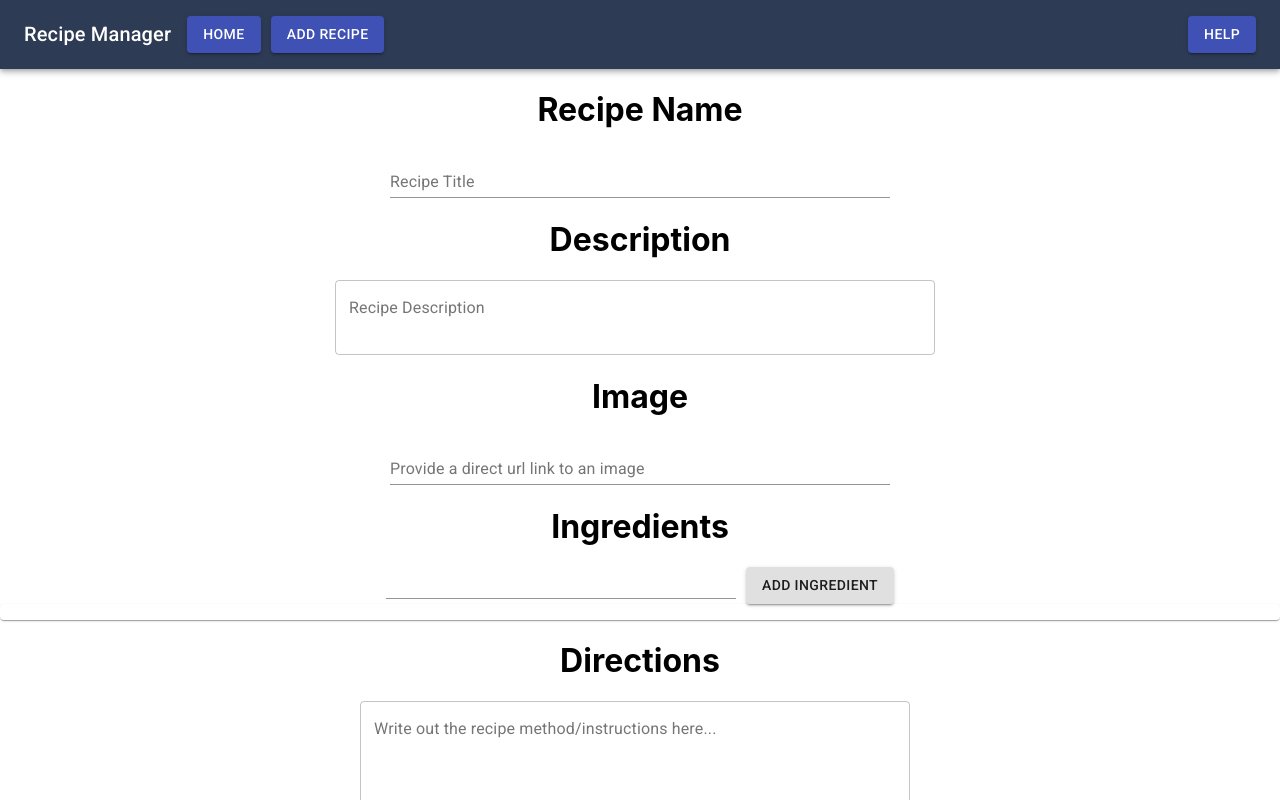
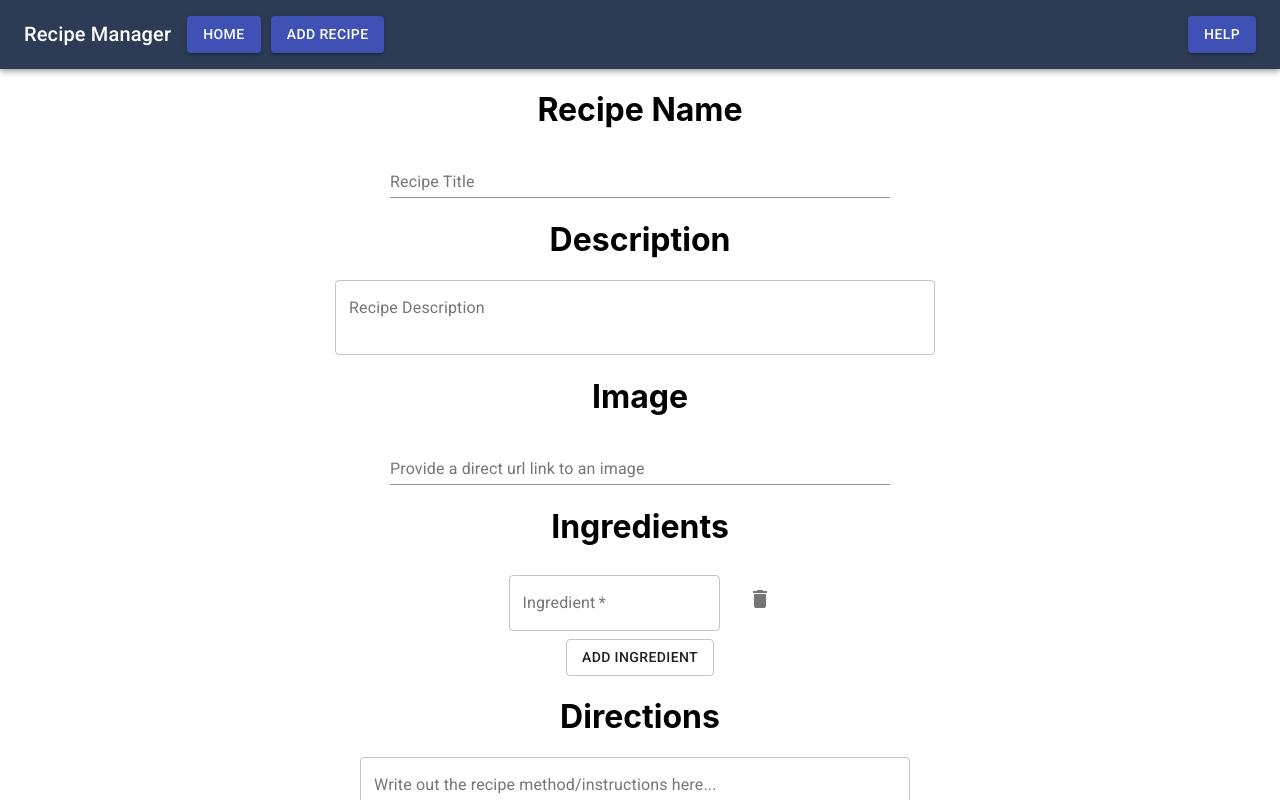
Before and after one commit to patchangg/Recipe-Web-App, a React (Create React App) app in the folder client-app/: page /AddRecipe in a window 1280 px wide. Shown: the top 800 px of the page. Built offline with nearby package versions, Linux system fonts and the light colour scheme.

Commit message:
Ingredient Validation
Must require at least 1 non empty ingredient to submit a recipe.

```diff
--- a/client-app/src/AddRecipe.js
+++ b/client-app/src/AddRecipe.js
@@ -1,12 +1,11 @@
 import axios from "axios";
-import { useFormik } from 'formik';
+import { Formik, getIn, FieldArray } from 'formik';
 import React, { useState } from 'react';
 import { Redirect } from 'react-router-dom';
 import * as yup from 'yup';
-import { Button, List, Paper, IconButton, TextField } from '@material-ui/core';
+import { Button, IconButton, TextField } from '@material-ui/core';
+import { makeStyles } from "@material-ui/core/styles";
 import DeleteIcon from '@material-ui/icons/Delete';
-
-const initialList = [];
 
 const axiosAPI = axios.create({
       baseURL: 'https://localhost:5001',
@@ -14,11 +13,18 @@ const axiosAPI = axios.create({
                   "Content-type": "application/json"}
     });
 
+const useStyles = makeStyles(theme => ({
+      delete: {
+        margin: theme.spacing(1)
+      },
+      field: {
+        margin: theme.spacing(1)
+      }
+}));
+
 export default function AddRecipe() {
+      const classes = useStyles();
 
-      const [value, setValue] = useState('');
-      const [ingredients, setIngredients] = useState(initialList);
-      const [image, setImage] = useState("https://res.cloudinary.com/dhevhiahl/image/upload/v1623412439/recipeAPI/default.png");
       const [state,setState] = useState(false);
 
       const validationSchema = yup.object({
@@ -30,52 +36,24 @@ export default function AddRecipe() {
                   .string('Enter the description of the recipe')
                   .min(1, 'Cannot be empty')
                   .required('Description is required'),
+            ingredients: yup
+                  .array('Enter the ingredients of the recipe')
+                  .of(yup.object({value: yup.string('Ingredient')}))
+                  .min(1, 'Cannot be empty')
+                  .required('Ingredients are required'),
             method: yup
                   .string('Write down the directions of the recipe.')
                   .min(1, 'Cannot be empty')
                   .required('Method is required'),
       });
 
-      const formik = useFormik({
-            initialValues: {
+      const initialValues = {
              title: '',
              description: '',
+             image: '' ,
+             ingredients: [{value: ''}],
              method: '',
-            },
-            validationSchema: validationSchema,
-            onSubmit: (values) => {
-                  if (image === '') {
-                        setImage("https://res.cloudinary.com/dhevhiahl/image/upload/v1623412439/recipeAPI/default.png");
-                  };
-                  axiosAPI.post('/api/Recipe', {
-                        title: values.title,
-                        description: values.description,
-                        ingredients: JSON.stringify(ingredients),
-                        method: values.method,
-                        image: image, }).then(res =>{
-                  });
-                  setState(true);
-            },
-      });
-
-      function handleChange(event) {
-            setValue(event.target.value);
-      };
-
-      function handleAdd() {
-            const newList = ingredients.concat({ value });
-            setIngredients(newList);
-            setValue('');
-      };
-
-      function handleRemove(value) {
-            const newList = ingredients.filter((item) => item.value !== value);
-            setIngredients(newList);
-      };
-
-      const handleImage = event => {
-            setImage(event.target.value);
-      };
+      }
 
       if (state === true) {
             return <Redirect to='/' />
@@ -84,7 +62,25 @@ export default function AddRecipe() {
       return (
             <div className="AddRecipe">
                   <center>
-                  <form onSubmit={formik.handleSubmit}>
+                        <Formik
+                              initialValues={initialValues}
+                              validationSchema={validationSchema}
+                              onSubmit={(values) => {
+                                    if (values.image === '') {
+                                          values.image = "https://res.cloudinary.com/dhevhiahl/image/upload/v1623412439/recipeAPI/default.png";
+                                    };
+                                    axiosAPI.post('/api/Recipe', {
+                                          title: values.title,
+                                          description: values.description,
+                                          ingredients: JSON.stringify(values.ingredients),
+                                          method: values.method,
+                                          image: values.image, }).then(res =>{
+                                    })
+                                    setState(true);
+                              }}
+                        >
+                  {({values, touched, errors, handleChange, handleSubmit, handleBlur}) => (
+                  <form onSubmit={handleSubmit}>
                         <h1>Recipe Name</h1>
                               <TextField
                                     id="title"
@@ -92,10 +88,10 @@ export default function AddRecipe() {
                                     label="Recipe Title"
                                     type="title"
                                     style = {{width: "500px"}}
-                              value={formik.values.title}
-                              onChange={formik.handleChange}
-                              error={formik.touched.title && Boolean(formik.errors.title)}
-                              helperText={formik.touched.title && formik.errors.title}
+                                    value={values.title}
+                                    onChange={handleChange}
+                                    error={touched.title && Boolean(errors.title)}
+                                    helperText={touched.title && errors.title}
                               />
                         <h1>Description</h1>
                               <TextField
@@ -107,30 +103,66 @@ export default function AddRecipe() {
                                     style = {{width: "600px", marginRight: "10px"}}
                                     multiline
                                     variant="outlined"
-                              value={formik.values.description}
-                              onChange={formik.handleChange}
-                              error={formik.touched.description && Boolean(formik.errors.description)}
-                              helperText={formik.touched.description && formik.errors.description}
+                                    value={values.description}
+                                    onChange={handleChange}
+                                    error={touched.description && Boolean(errors.description)}
+                                    helperText={touched.description && errors.description}
                               />
                         <h1>Image</h1>
-                        <TextField style = {{width: "500px"}} name="image" label="Provide a direct url link to an image"
-                              onChange={(event)=>handleImage(event)}/>
+                              <TextField
+                                    id="image"
+                                    name="image"
+                                    label="Provide a direct url link to an image"
+                                    style = {{width: "500px"}}
+                                    onChange={handleChange}
+                              />
                         <h1>Ingredients</h1>
-                              <TextField style = {{width: "350px", marginRight: "10px"}}
-                              type="text" value={value} onChange={handleChange}/>
-                              <Button variant="contained" onClick={handleAdd}>Add Ingredient</Button>
-                              <Paper style={{maxHeight: 200, overflow: 'auto'}}>
-                                    <List>
-                                          {ingredients.map((item) => (
-                                          <li key={item}>{item.value}
+                              <FieldArray name="ingredients">
+                              {({ push, remove }) => (
+                                    <div>
+                                    {values.ingredients.length > 0 && values.ingredients.map((p, index) => {
+
+                                    const ingredient = `ingredients[${index}].value`;
+                                    const touchedingredient = getIn(touched, ingredient);
+                                    const erroringredient = getIn(errors, ingredient);
+
+                                    return (
+                                          <div key={index}>
+                                          <TextField
+                                          className={classes.field}
+                                          margin="normal"
+                                          variant="outlined"
+                                          label="Ingredient"
+                                          name={ingredient}
+                                          value={p.value}
+                                          required
+                                          helperText={
+                                                touchedingredient && erroringredient
+                                                ? erroringredient
+                                                : ""
+                                          }
+                                          error={Boolean(touchedingredient && erroringredient)}
+                                          onChange={handleChange}
+                                          onBlur={handleBlur}
+                                          />
                                           <IconButton edge="end" aria-label="delete">
-                                                <DeleteIcon onClick={() => handleRemove(item.value)}/>
+                                                      <DeleteIcon className={classes.delete} onClick={() => remove(index)}/>
                                           </IconButton>
-                                          </li>
-                                          ))}
-
-                                    </List>
-                              </Paper>
+                                          </div>
+                                    );
+                                    })}
+                                    <Button
+                                    type="button"
+                                    variant="outlined"
+                                    onClick={() =>
+                                          push({ value: "" })
+                                    }
+                                    >
+                                    Add Ingredient
+                                    </Button>
+                                    </div>
+                              )}
+                              </FieldArray>
                         <h1>Directions</h1>
                               <TextField
                                     id="method"
@@ -141,15 +173,17 @@ export default function AddRecipe() {
                                     style = {{width: "550px", marginRight: "10px"}}
                                     multiline
                                     variant="outlined"
-                              value={formik.values.method}
-                              onChange={formik.handleChange}
-                              error={formik.touched.method && Boolean(formik.errors.method)}
-                              helperText={formik.touched.method && formik.errors.method}
+                                    value={values.method}
+                                    onChange={handleChange}
+                                    error={touched.method && Boolean(errors.method)}
+                                    helperText={touched.method && errors.method}
                               />
                         <p>
-                              <button type="submit">Add Recipe</button>
+                              <Button variant="contained" color="primary" type="submit">Add Recipe</Button>
                         </p>
                   </form>
+                  )}
+                        </Formik>
                   </center>
             </div>
       )
--- a/client-app/src/EditRecipe.js
+++ b/client-app/src/EditRecipe.js
@@ -1,12 +1,11 @@
 import axios from "axios";
-import { useFormik } from 'formik';
-import React, { useState,useEffect } from 'react';
+import { Formik, getIn, FieldArray } from 'formik';
+import React, { useState, useEffect } from 'react';
 import { useLocation, Redirect } from 'react-router-dom';
 import * as yup from 'yup';
-import { Button, List, Paper, IconButton, TextField } from '@material-ui/core';
+import { Button, IconButton, TextField } from '@material-ui/core';
+import { makeStyles } from "@material-ui/core/styles";
 import DeleteIcon from '@material-ui/icons/Delete';
-
-const initialList = [];
 
 const axiosAPI = axios.create({
       baseURL: 'https://localhost:5001',
@@ -14,10 +13,20 @@ const axiosAPI = axios.create({
                   "Content-type": "application/json"}
     })
 
+const useStyles = makeStyles(theme => ({
+      delete: {
+        margin: theme.spacing(1)
+      },
+      field: {
+        margin: theme.spacing(1)
+      }
+}));
+
 export default function EditRecipe() {
+      const classes = useStyles();
 
       const [value, setValue] = useState('');
-      const [ingredients, setIngredients] = React.useState(initialList);
+      const [ingredients, setIngredients] = useState([]);
       const [title,setTitle] = useState('');
       const [description,setDescription] = useState('');
       const [method,setMethod] = useState('');
@@ -36,11 +45,24 @@ export default function EditRecipe() {
                   .string('Enter the description of the recipe')
                   .min(1, 'Cannot be empty')
                   .required('Description is required'),
+            ingredients: yup
+                  .array('Enter the ingredients of the recipe')
+                  .of(yup.object({value: yup.string('Ingredient')}))
+                  .min(1, 'Cannot be empty')
+                  .required('Ingredients are required'),
             method: yup
                   .string('Write down the directions of the recipe.')
                   .min(1, 'Cannot be empty')
                   .required('Method is required'),
-          });
+      });
+
+      const initialValues = {
+            title: title,
+            description: description,
+            image: image ,
+            ingredients: ingredients,
+            method: method,
+     }
 
       useEffect(() => {
             const putURL = '/api/Recipe/' + locations.state.data;
@@ -55,54 +77,6 @@ export default function EditRecipe() {
             });
           }, [] );
 
-      const formik = useFormik({
-            initialValues: {
-            title: title,
-            description: description,
-            method: method,
-            },
-            validationSchema: validationSchema,
-            enableReinitialize: true,
-            onSubmit: (values) => {
-                  if (image === '') {
-                        setImage("https://res.cloudinary.com/dhevhiahl/image/upload/v1623412439/recipeAPI/default.png");
-                  };
-                  console.log(values)
-                  const putURL = '/api/Recipe/' + locations.state.data;
-                  axiosAPI.put(putURL,
-                        {id: locations.state.data,
-                        title: values.title,
-                        description: values.description,
-                        ingredients: JSON.stringify(ingredients),
-                        method: values.method,
-                        image: image, }).then(res =>{
-                  });
-                  setState(true);
-            },
-      });
-
-      function handleChange(event) {
-            setValue(event.target.value);
-      };
-
-      function handleAdd() {
-            const newList = ingredients.concat({ value });
-            setIngredients(newList);
-            setValue('');
-      };
-
-      function handleRemove(value) {
-            console.log(ingredients);
-            console.log(value);
-            const newList = ingredients.filter((item) => item.value !== value);
-            console.log(newList);
-            setIngredients(newList);
-      };
-
-      const handleImage = event => {
-            setImage(event.target.value);
-      };
-
       if (state === true) {
             return <Redirect to='/' />
       }
@@ -110,7 +84,28 @@ export default function EditRecipe() {
       return (
             <div className="EditRecipe">
                   <center>
-                  <form onSubmit={formik.handleSubmit}>
+                  <Formik
+                        initialValues={initialValues}
+                        validationSchema={validationSchema}
+                        enableReinitialize={true}
+                        onSubmit={(values) => {
+                              if (values.image === '') {
+                                    values.image = "https://res.cloudinary.com/dhevhiahl/image/upload/v1623412439/recipeAPI/default.png";
+                              };
+                              const putURL = '/api/Recipe/' + locations.state.data;
+                              axiosAPI.put(putURL,
+                                    {id: locations.state.data,
+                                    title: values.title,
+                                    description: values.description,
+                                    ingredients: JSON.stringify(values.ingredients),
+                                    method: values.method,
+                                    image: values.image, }).then(res =>{
+                              });
+                              setState(true);
+                        }}
+                  >
+                  {({values, touched, errors, handleChange, handleSubmit, handleBlur}) => (
+                  <form onSubmit={handleSubmit}>
                         <h1>Recipe Name</h1>
                               <TextField
                               id="title"
@@ -118,10 +113,10 @@ export default function EditRecipe() {
                               label="Recipe Title"
                               type="title"
                               style = {{width: "500px"}}
-                              value={formik.values.title}
-                              onChange={formik.handleChange}
-                              error={formik.touched.title && Boolean(formik.errors.title)}
-                              helperText={formik.touched.title && formik.errors.title}
+                              value={values.title}
+                              onChange={handleChange}
+                              error={touched.title && Boolean(errors.title)}
+                              helperText={touched.title && errors.title}
                               />
                         <h1>Description</h1>
                         <TextField
@@ -133,29 +128,67 @@ export default function EditRecipe() {
                               style = {{width: "600px", marginRight: "10px"}}
                               multiline
                               variant="outlined"
-                              value={formik.values.description}
-                              onChange={formik.handleChange}
-                              error={formik.touched.description && Boolean(formik.errors.description)}
-                              helperText={formik.touched.description && formik.errors.description}
+                              value={values.description}
+                              onChange={handleChange}
+                              error={touched.description && Boolean(errors.description)}
+                              helperText={touched.description && errors.description}
                               />
                         <h1>Image</h1>
-                              <TextField value={image} style = {{width: "500px"}} onChange={(event)=>handleImage(event)}/>
+                              <TextField
+                                    id="image"
+                                    name="image"
+                                    label="Provide a direct url link to an image"
+                                    value={values.image}
+                                    style = {{width: "500px"}}
+                                    onChange={handleChange}
+                              />
                         <h1>Ingredients</h1>
-                              <TextField style = {{width: "350px", marginRight: "10px"}}
-                              type="text" value={value} onChange={handleChange}/>
-                              <Button variant="contained" type="submit" onClick={handleAdd}>Add Ingredient</Button>
-                              <Paper style={{maxHeight: 200, overflow: 'auto'}}>
-                                    <List>
-                                          {ingredients.map(item => (
-                                          <li key={item}>{item.value}
-                                          <IconButton edge="end" aria-label="delete">
-                                                <DeleteIcon onClick={() => handleRemove(item.value)}/>
-                                          </IconButton>
-                                          </li>
-                                          ))}
+                              <FieldArray name="ingredients">
+                                    {({ push, remove }) => (
+                                          <div>
+                                          {values.ingredients.length > 0 && values.ingredients.map((p, index) => {
 
-                                    </List>
-                        </Paper>
+                                          const ingredient = `ingredients[${index}].value`;
+                                          const touchedingredient = getIn(touched, ingredient);
+                                          const erroringredient = getIn(errors, ingredient);
+
+                                          return (
+                                                <div key={index}>
+                                                <TextField
+                                                className={classes.field}
+                                                margin="normal"
+                                                variant="outlined"
+                                                label="Ingredient"
+                                                name={ingredient}
+                                                value={p.value}
+                                                required
+                                                helperText={
+                                                      touchedingredient && erroringredient
+                                                      ? erroringredient
+                                                      : ""
+                                                }
+                                                error={Boolean(touchedingredient && erroringredient)}
+                                                onChange={handleChange}
+                                                onBlur={handleBlur}
+                                                />
+                                                <IconButton edge="end" aria-label="delete">
+                                                            <DeleteIcon className={classes.delete} onClick={() => remove(index)}/>
+                                                </IconButton>
+                                                </div>
+                                          );
+                                          })}
+                                          <Button
+                                          type="button"
+                                          variant="outlined"
+                                          onClick={() =>
+                                                push({ value: "" })
+                                          }
+                                          >
+                                          Add Ingredient
+                                          </Button>
+                                          </div>
+                                    )}
+                              </FieldArray>
                         <h1>Directions</h1>
                         <TextField
                               id="method"
@@ -166,15 +199,17 @@ export default function EditRecipe() {
                               style = {{width: "550px", marginRight: "10px"}}
                               multiline
                               variant="outlined"
-                              value={formik.values.method}
-                              onChange={formik.handleChange}
-                              error={formik.touched.method && Boolean(formik.errors.method)}
-                              helperText={formik.touched.method && formik.errors.method}
+                              value={values.method}
+                              onChange={handleChange}
+                              error={touched.method && Boolean(errors.method)}
+                              helperText={touched.method && errors.method}
                               />
                         <p>
-                              <button type="submit">Edit Recipe</button>
+                              <Button variant="contained" color="primary" type="submit">Edit Recipe</Button>
                         </p>
                         </form>
+                  )}
+                        </Formik>
                   </center>
             </div>
       )
```
Lines whose indentation alone changed are shown as unchanged.
